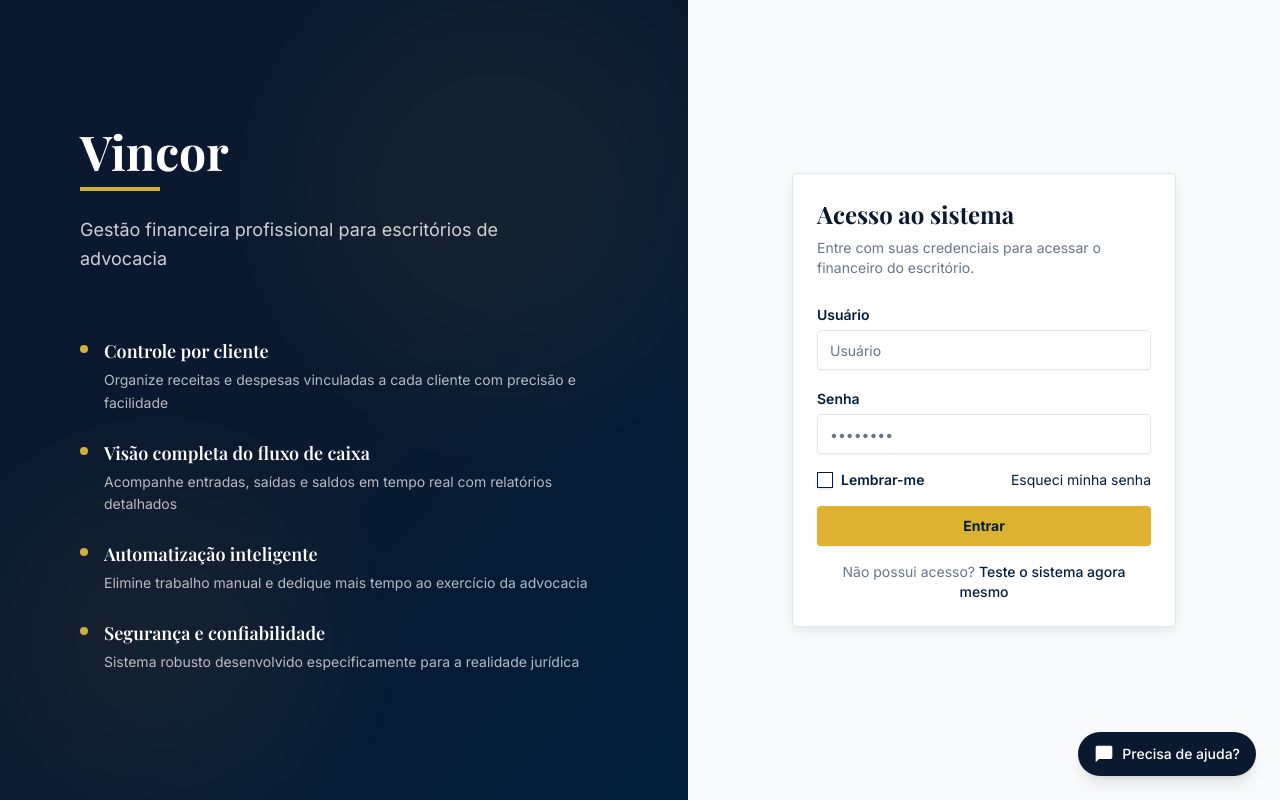
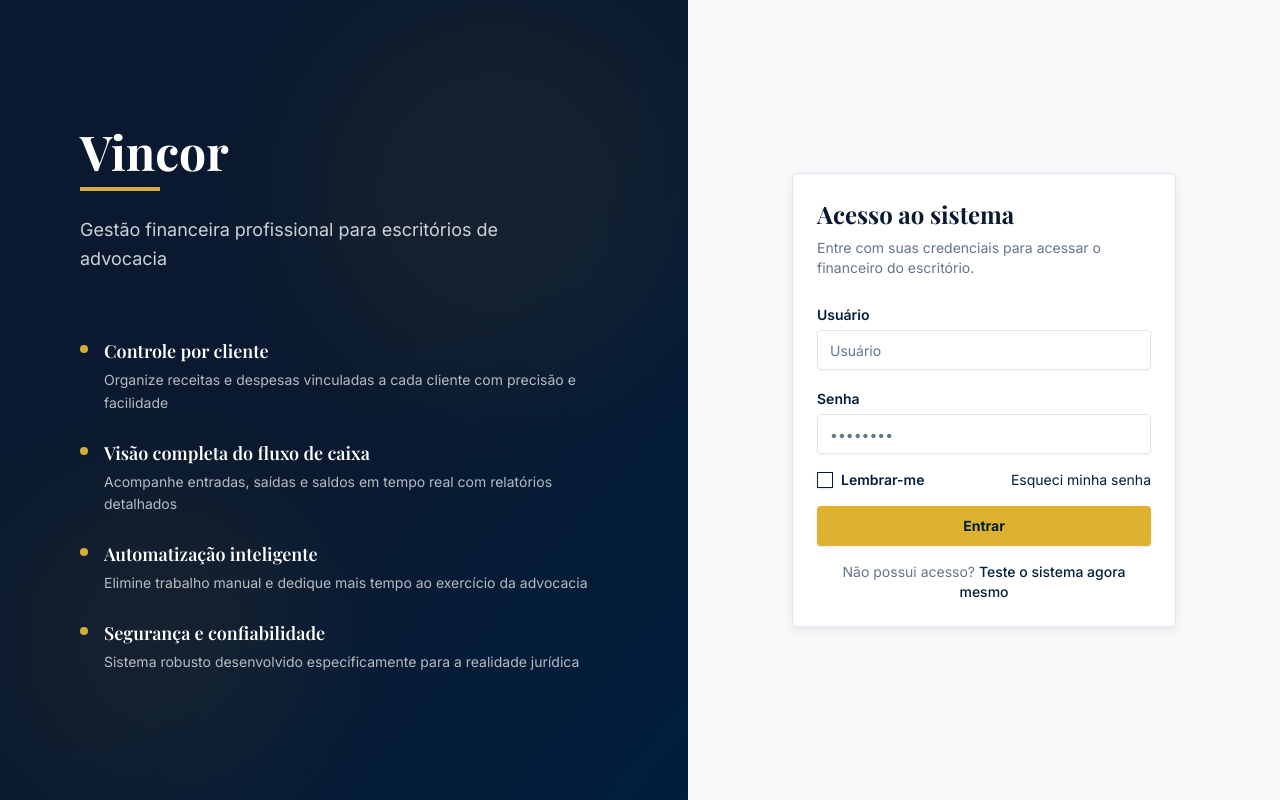
Before and after one commit to cadusaboya/adview, a Next.js app in the folder frontend/: page / in a window 1280 px wide. Built offline with nearby package versions, Linux system fonts and the light colour scheme; no server answers.

Commit message:
Removed Precisa de Ajuda button

```diff
--- a/frontend/src/components/Providers.tsx
+++ b/frontend/src/components/Providers.tsx
@@ -7,7 +7,7 @@ import { ConfigProvider } from 'antd';
 import { Toaster } from 'sonner';
 import { SubscriptionProvider, useSubscription } from '@/contexts/SubscriptionContext';
 import { isLoggedIn } from '@/services/auth';
-import { WhatsAppButton } from '@/components/WhatsAppButton';
+// import { WhatsAppButton } from '@/components/WhatsAppButton';
 
 const EXEMPT_PATHS = ['/', '/assinatura', '/assinar', '/assinar/pagamento', '/cadastro'];
 
@@ -72,7 +72,7 @@ export function Providers({ children }: { children: React.ReactNode }) {
             {children}
           </SubscriptionGuard>
         </SubscriptionProvider>
-        <WhatsAppButton />
+        {/* <WhatsAppButton /> */}
         <Toaster
           richColors
           position="bottom-right"
```
